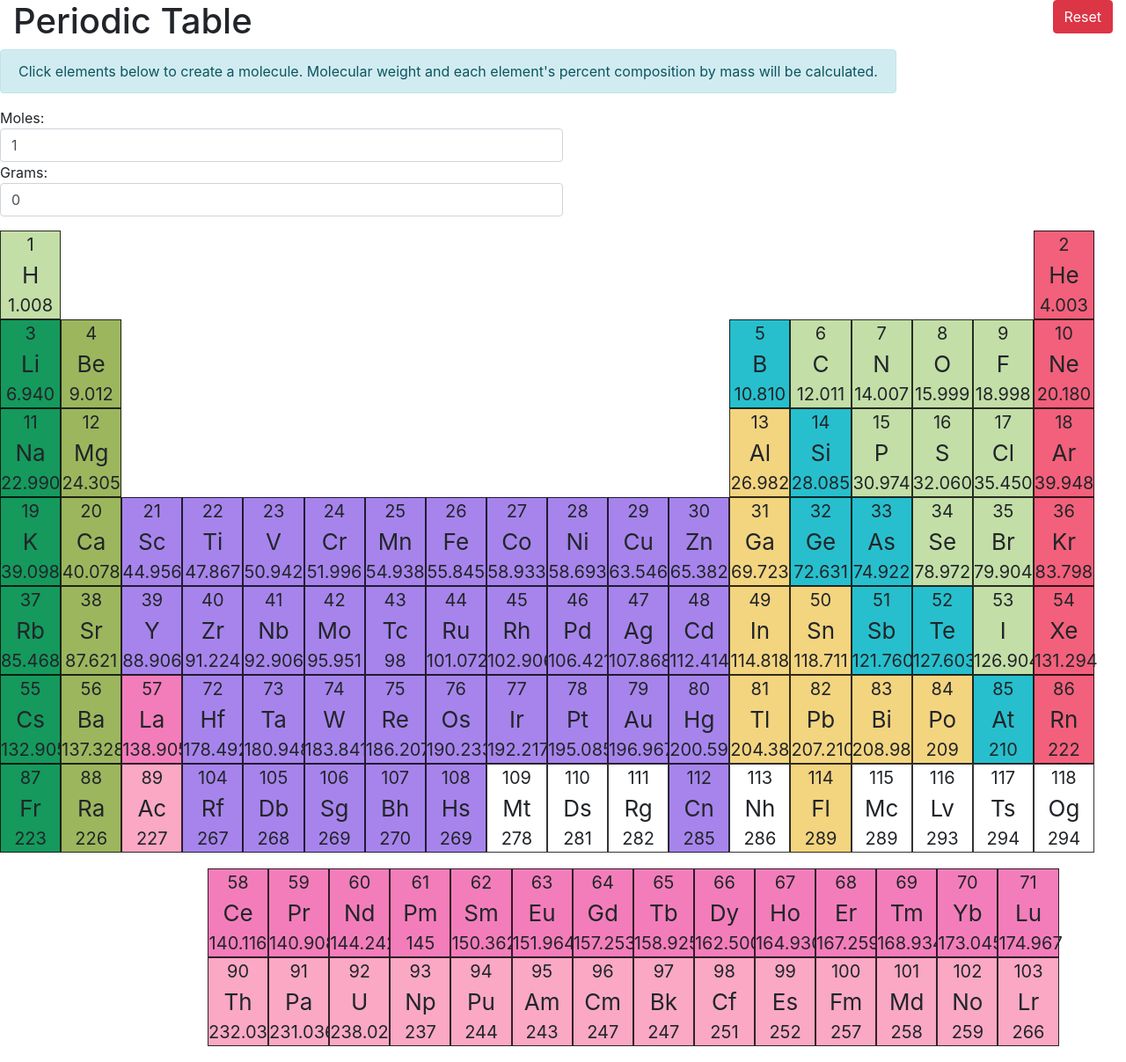
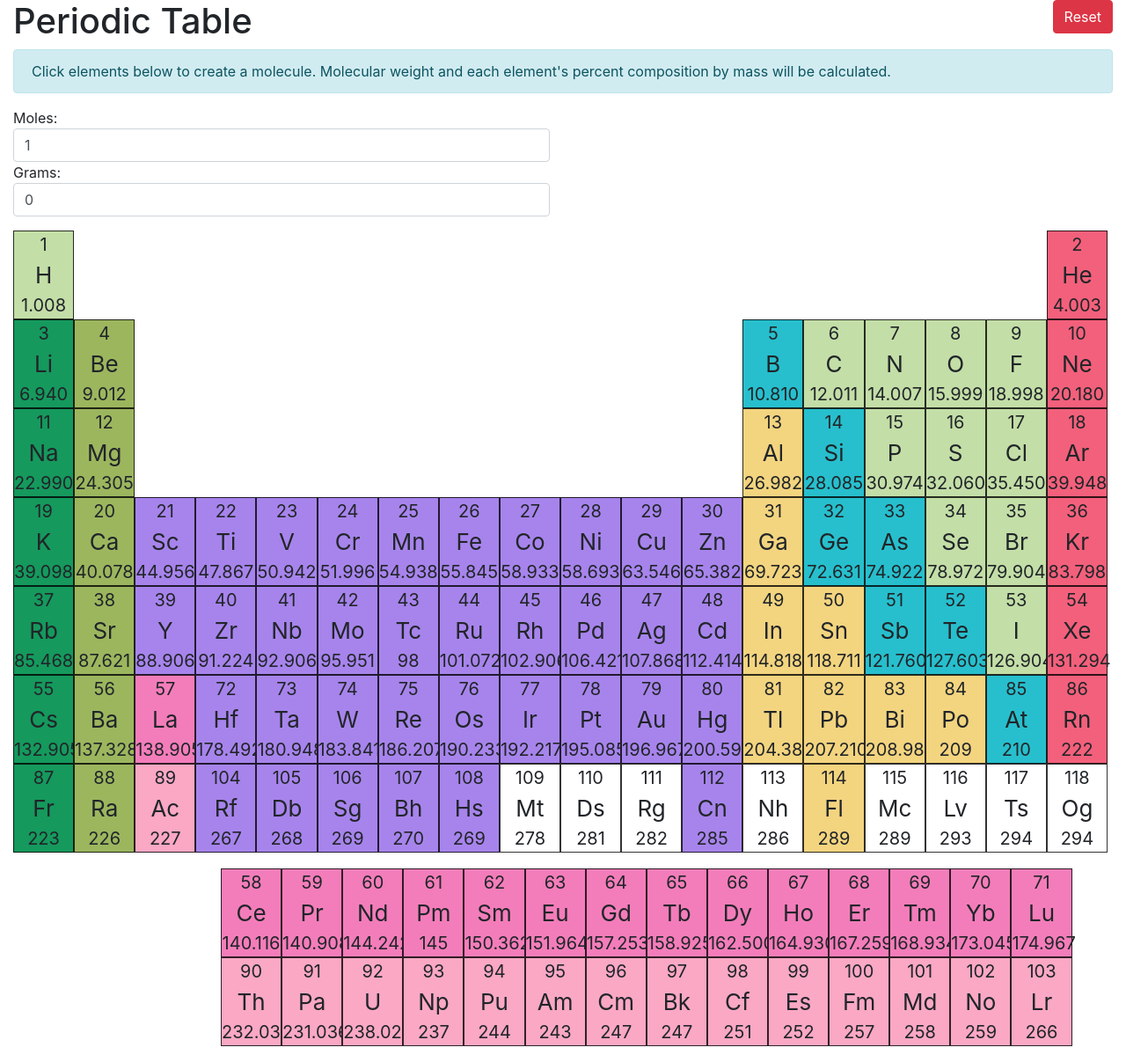
Before and after one commit to IanWalston/ptable-react, a React (Create React App) app: page / in a window 1280 px wide. Shown: the whole page at 88% size. Built offline with nearby package versions, Linux system fonts and the light colour scheme.

Commit message:
bootstrap layout

```diff
--- a/src/App.js
+++ b/src/App.js
@@ -91,8 +91,7 @@ class App extends Component {
   render() {
     return (
       <Container className="App" fluid={true}>
-        {/* molecule info display */}
-        <Row className="display">
+        <Row>
           <Col>
             <h1>Periodic Table</h1>
           </Col>
@@ -101,14 +100,15 @@ class App extends Component {
           </Col>
         </Row>
         <Row>
+          <Col>
             <Alert variant='info'>
               Click elements below to create a molecule. Molecular weight and each
               element's percent composition by mass will be calculated.
           </Alert>
+          </Col>
         </Row>
         <Row>
           <Col>
-            <Row>
             Moles:
             <Form.Control
               onChange={this.inputMoles}
@@ -116,8 +116,6 @@ class App extends Component {
               value={this.state.moles}
               type="number"
             />
-            </Row>
-            <Row>
             Grams:
             <Form.Control
               onChange={this.inputGrams}
@@ -125,36 +123,35 @@ class App extends Component {
               value={this.state.grams}
               type="number"
             />
-            </Row>
           </Col>
           <Col>
             {this.state.formula && <p>Formula: {this.state.formula}</p>}
             {this.state.molecular_weight && <p>Weight: {this.state.molecular_weight.toFixed(3) + " g/mol"}</p>}
             {this.state.mass_composition && <p>Mass Percent: {this.state.mass_composition}</p>}
           </Col>
-
         </Row>
 
         {/* main table */}
-        <Row class="ptable">
-          <div class="grid-container-main">
+        <Row className="ptable">
+          <Col className="grid-container-main">
             {elements
               .slice(0, 57)
               .concat(elements.slice(71, 89), elements.slice(103, -1))
               .map(element => (
                 <Element element={element} add={this.addtomolecule} />
               ))}
-          </div>
-
+          </Col>
+        </Row>
+        <Row>
           {/* lanthanine series */}
-          <div class="grid-container-la">
+          <Col className="grid-container-la">
             {elements
               .slice(57, 71)
               .concat(elements.slice(89, 103))
               .map(element => (
                 <Element element={element} add={this.addtomolecule} />
               ))}
-          </div>
+          </Col>
         </Row>
       </Container>
     );
```
Also changed, not shown: 8 other files (tests, documents, lock files or other folders). Lines whose indentation alone changed are shown as unchanged.
